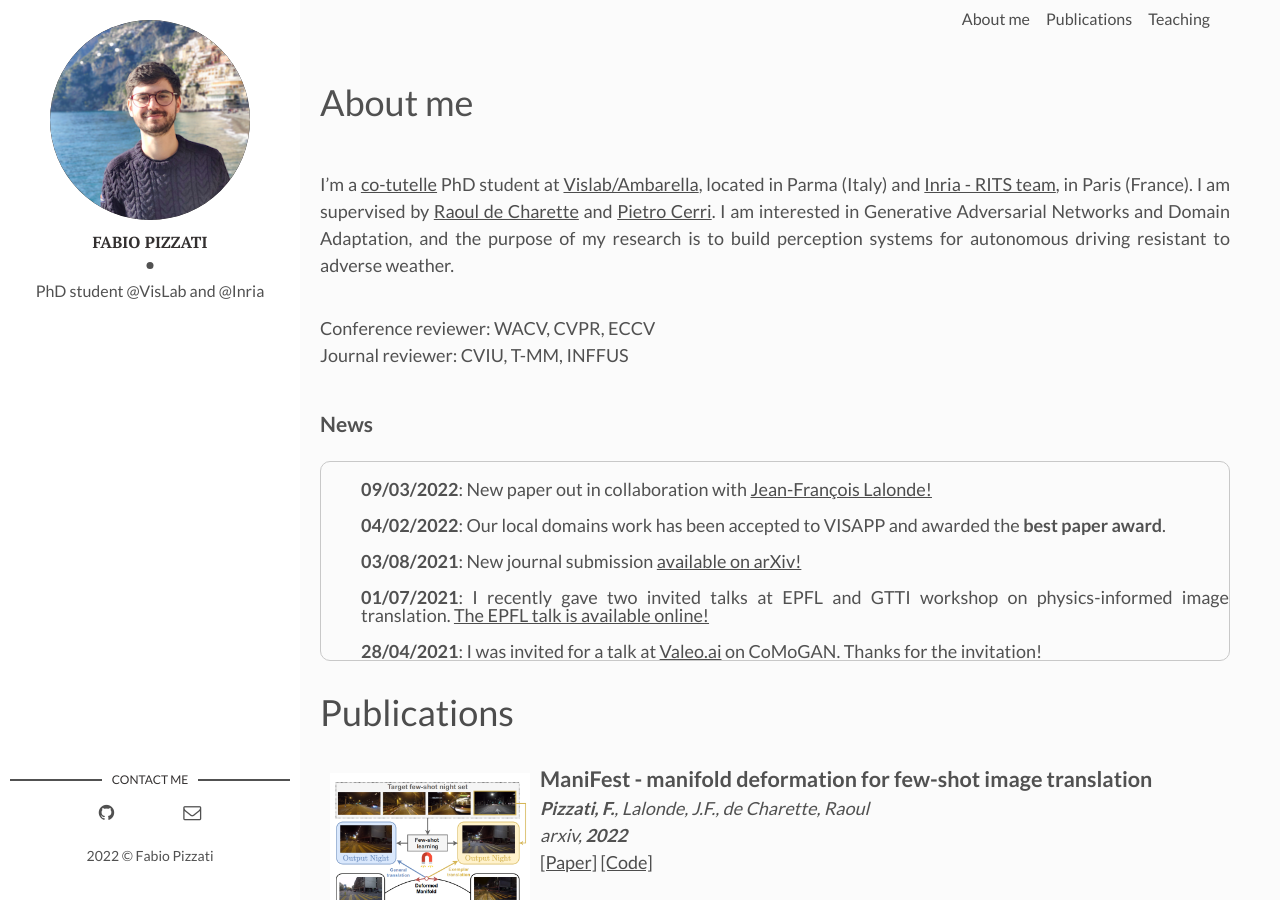
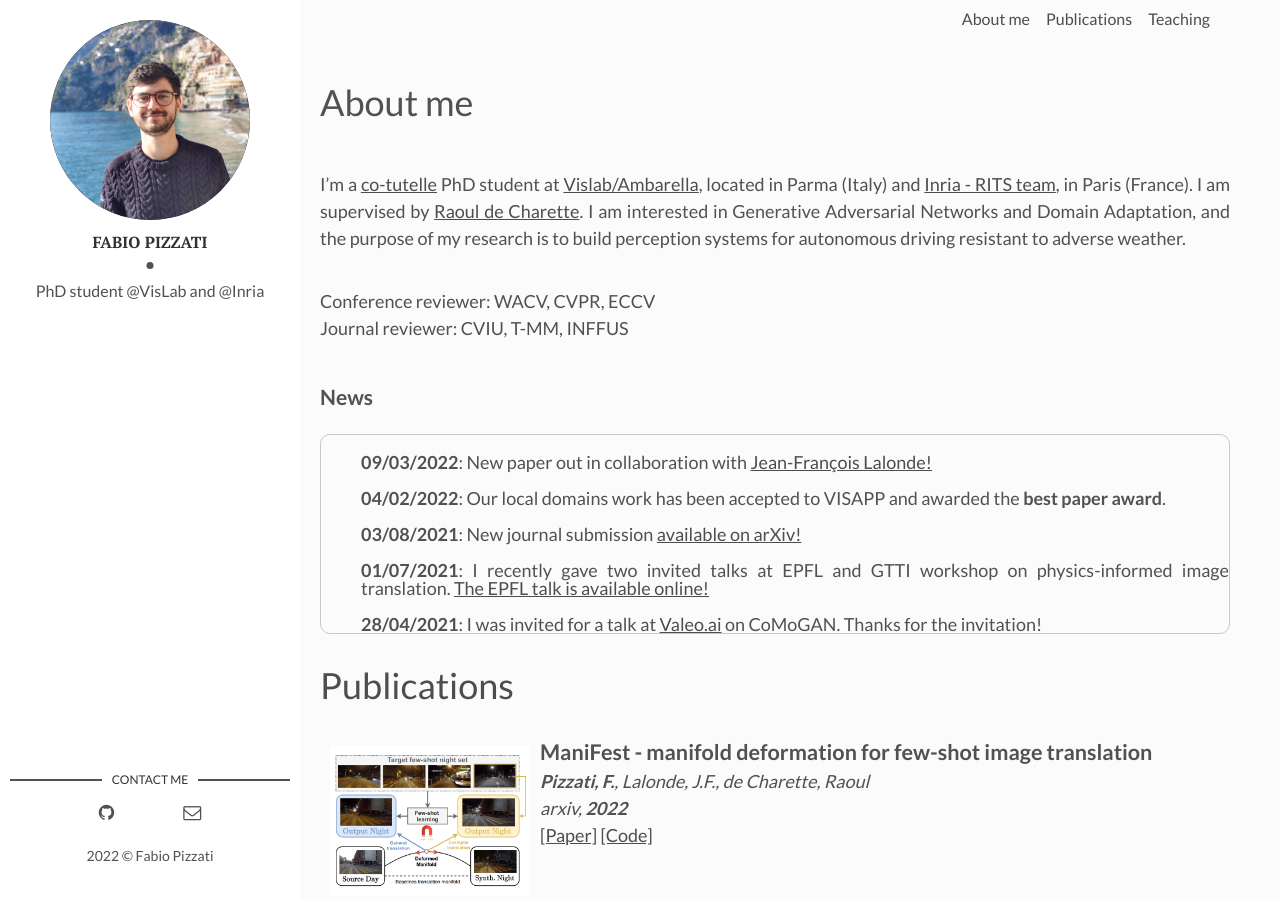
Before and after one commit to fabvio/fabvio.github.io, a Jekyll site: the page built from index.html, in a window 1280 px wide and 900 px high. Built offline with Jekyll 4.4.1, drawn with Linux system fonts in a browser that asks for light colours; a style sheet for code colours, icons or effects is not loaded.

Commit message:
Updated about

```diff
--- a/_contents/_about.md
+++ b/_contents/_about.md
@@ -1,5 +1,5 @@
 # About me
-I'm a [co-tutelle](https://www.jessicaanneyoung.com/blog-1/2017/9/8/cotutelle) PhD student at [Vislab/Ambarella](https://www.vislab.it), located in Parma (Italy) and [Inria - RITS team](https://team.inria.fr/rits/computer-vision/), in Paris (France). I am supervised by [Raoul de Charette](https://team.inria.fr/rits/membres/raoul-de-charette/) and [Pietro Cerri](https://scholar.google.fr/scholar?as_q=&as_epq=&as_oq=&as_eq=&as_occt=any&as_sauthors=Pietro+Cerri&as_publication=&as_ylo=&as_yhi=&hl=en&as_sdt=0%2C5). I am interested in Generative Adversarial Networks and Domain Adaptation, and the purpose of my research is to build perception systems for autonomous driving resistant to adverse weather.
+I'm a [co-tutelle](https://www.jessicaanneyoung.com/blog-1/2017/9/8/cotutelle) PhD student at [Vislab/Ambarella](https://www.vislab.it), located in Parma (Italy) and [Inria - RITS team](https://team.inria.fr/rits/computer-vision/), in Paris (France). I am supervised by [Raoul de Charette](https://team.inria.fr/rits/membres/raoul-de-charette/). I am interested in Generative Adversarial Networks and Domain Adaptation, and the purpose of my research is to build perception systems for autonomous driving resistant to adverse weather.
 
 Conference reviewer: WACV, CVPR, ECCV
 Journal reviewer: CVIU, T-MM, INFFUS
```
